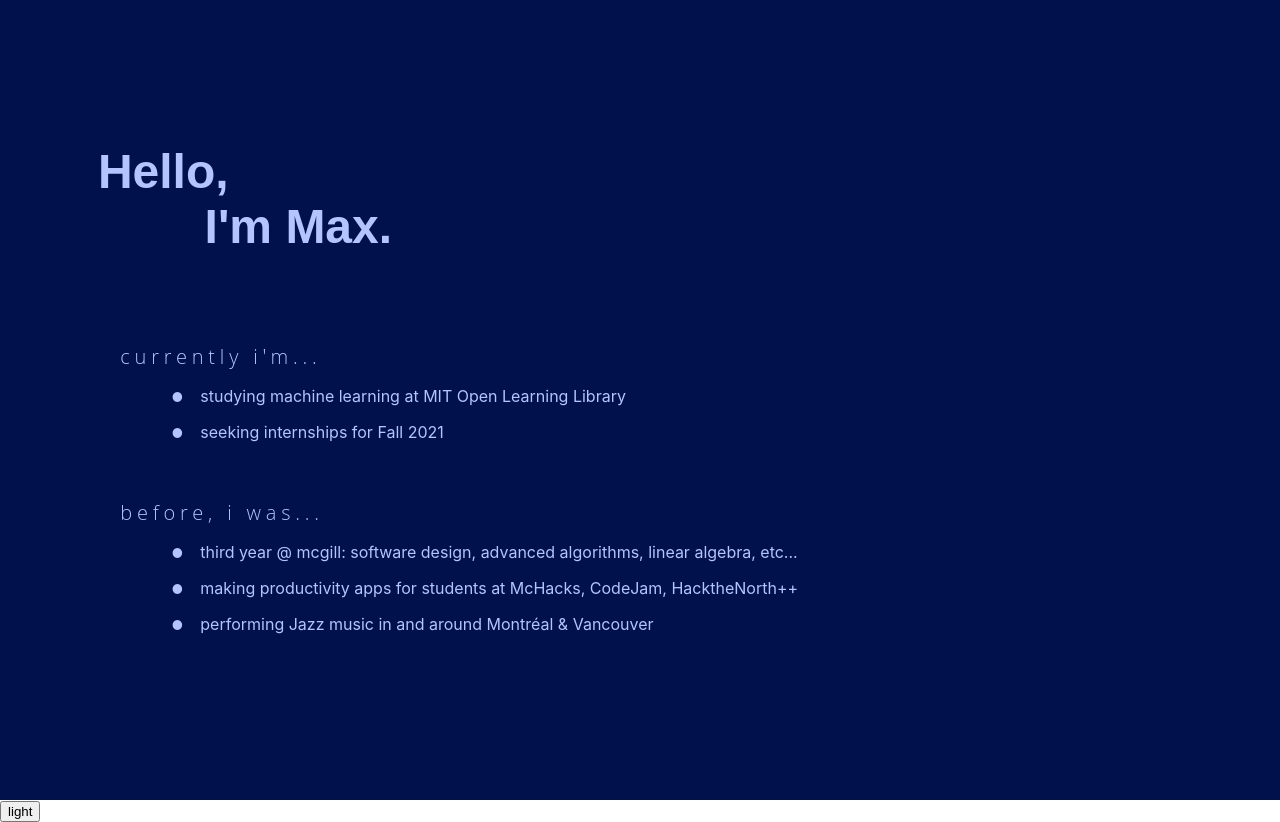
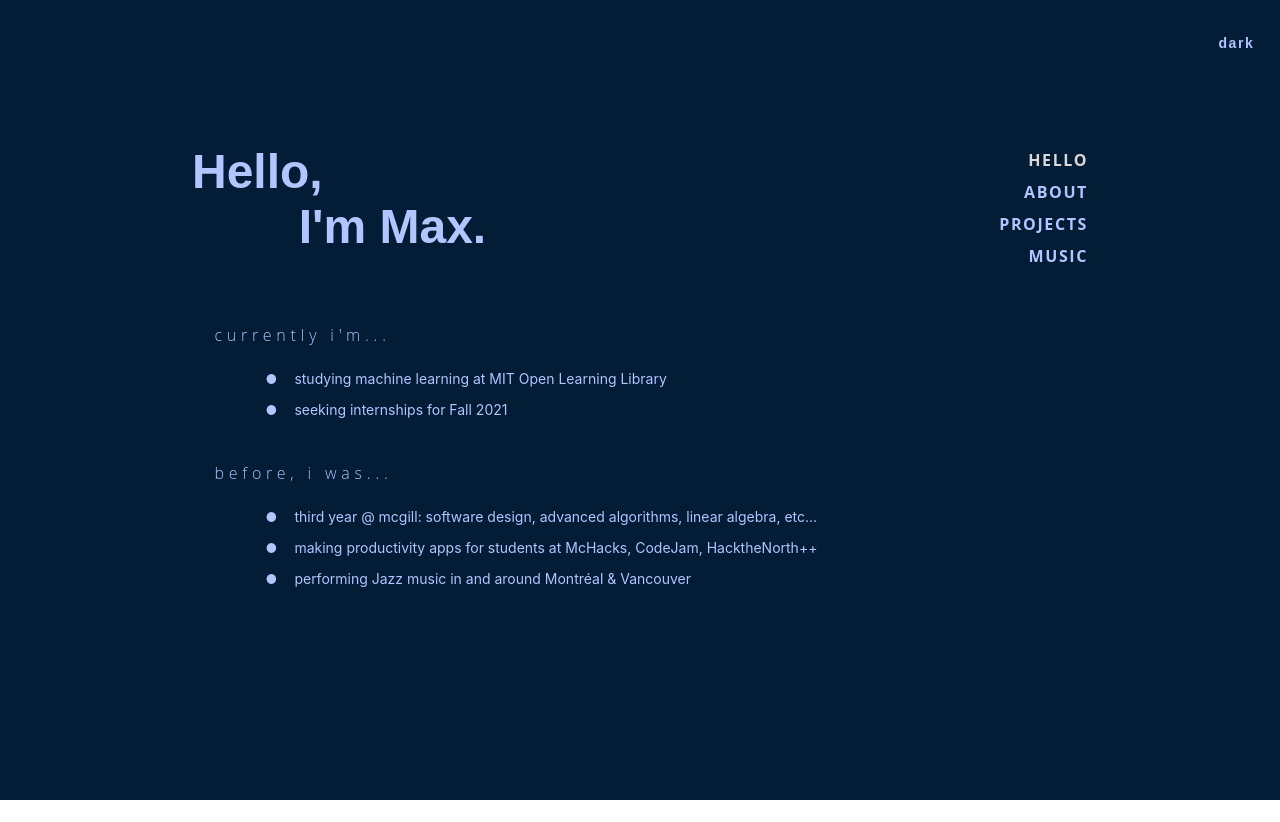
Before and after one commit to chetbae/chetbae.github.io, a React (Create React App) app: page / in a window 1280 px wide. After the commit the page ends 800 px from the top, so only its background shows below. Built offline with nearby package versions, Linux system fonts and the light colour scheme.

Commit message:
HELLO done, SideNav done

```diff
--- a/src/App.tsx
+++ b/src/App.tsx
@@ -6,6 +6,10 @@ import { LandingPage, AboutPage } from './containers';
 import { ThemeProvider } from 'styled-components';
 import { Toggle } from './components/Toggle';
 import { containers } from './styles';
+
+const togglePosition = {
+  right: '15%'
+};
 
 function App() {
   const [theme, setTheme] = useState(false);
--- a/src/components/SideNav.tsx
+++ b/src/components/SideNav.tsx
@@ -1 +1,35 @@
-export {};
+import styled from 'styled-components';
+import { typography } from '../styles';
+
+const LinkContainer = styled.nav`
+    width: 20%;
+    line-height: 2rem;
+    text-align: right;
+
+    background-color: gre;
+`;
+
+export const SideNav = () => {
+    return(
+        <LinkContainer>
+
+            <typography.LinkHeading
+                exact to="/" >
+                HELLO
+            </typography.LinkHeading><br/>
+            <typography.LinkHeading
+                exact to="/about" >
+                ABOUT
+            </typography.LinkHeading><br/>
+            <typography.LinkHeading
+                exact to="/projects" >
+                PROJECTS
+            </typography.LinkHeading><br/>
+            <typography.LinkHeading
+                exact to="/music" >
+                MUSIC
+            </typography.LinkHeading><br/>
+
+        </LinkContainer>
+    );
+};
--- a/src/components/Toggle.tsx
+++ b/src/components/Toggle.tsx
@@ -1,4 +1,19 @@
 import React, { useEffect } from 'react';
+import styled from 'styled-components';
+import { typography } from '../styles';
+
+const StyledButton = styled.button`
+    background-color: ${({ theme }) => theme.background};
+    border: none;
+    color: ${({ theme }) => theme.secondary};
+    padding: 0.2rem 0.6rem;
+    margin: 1rem;
+    text-align: center;
+    text-decoration: none;
+    position: fixed;
+    right: 0;
+    top: 0;
+`;
 
 // type-ing for componenet
 interface IMyProps {
@@ -22,8 +37,8 @@ export const Toggle: React.FC<IMyProps> = (props: IMyProps) => {
     }
 
     return(
-        <button onClick={toggleTheme}>
-            {theme ? 'dark' : 'light'}
-        </button>
+        <StyledButton onClick={toggleTheme}>
+            <typography.HeadingFancy>{!theme ? 'dark' : 'light'}</typography.HeadingFancy>
+        </StyledButton>
     )
 }
--- a/src/containers/LandingPage.tsx
+++ b/src/containers/LandingPage.tsx
@@ -1,8 +1,9 @@
 import { typography, containers } from '../styles';
 import styled from 'styled-components';
+import { SideNav } from '../components/SideNav';
+
 
 const LandingContainer = styled.div`
-
 `;
 
 const BodyContainer = styled.div`
@@ -36,8 +37,8 @@ export const LandingPage = () => {
                         I'm Max.
                     </typography.LargeHeading>
 
-                    <containers.Top3>
-                        <BodyContainer>
+                    <BodyContainer>
+                        <containers.Top3>
                             <typography.Heading>
                                 currently i'm...
                             </typography.Heading>
@@ -50,11 +51,9 @@ export const LandingPage = () => {
                                     <typography.Body>seeking internships for Fall 2021</typography.Body>
                                 </ListItem>
                             </ListContainer>
+                        </containers.Top3>
 
-                        </BodyContainer>
-                    </containers.Top3>
-                    <containers.Top1>
-                        <BodyContainer>
+                        <containers.Top1>
                             <typography.Heading>
                                 before, i was...
                             </typography.Heading>
@@ -70,12 +69,14 @@ export const LandingPage = () => {
                                     <typography.Body>performing Jazz music in and around Montréal & Vancouver</typography.Body>
                                 </ListItem>
                             </ListContainer>
+                        </containers.Top1>
+                    </BodyContainer>
 
-                        </BodyContainer>
-                    </containers.Top1>
                 </LandingContainer>
 
             </containers.ContentContainer>
+            <SideNav />
+
         </containers.PageContainer>
     )
 }
--- a/src/styles/colour.js
+++ b/src/styles/colour.js
@@ -1,10 +1,12 @@
 export const light_mode = {
     primary: 'black',
     secondary: '#003163',
+    tertiary: '#003163',
     background: 'white',
 }
 export const dark_mode = {
     primary: '#D9D9D9',
     secondary: '#B3C4FF',
-    background: '#00114B',
+    tertiary: '#D9D9D9',
+    background: '#031d36',
 }
--- a/src/styles/containers.js
+++ b/src/styles/containers.js
@@ -1,32 +1,36 @@
-import styled from "styled-components";
+import styled from 'styled-components';
 
 const Top1 = styled.div`
     padding-top: 1rem;
 `;
 
 const Top3 = styled.div`
-    padding-top: 3rem;
+    padding-top: 2.6rem;
 `;
 
+// in App.tsx
 const SiteContainer = styled.div`
     width: 100wh;
     height: 100vh;
     background-color: ${({ theme }) => theme.background};
+    justify-content: center;
 `;
 
+// content + sidenav
 const PageContainer = styled.div`
     width: 70%;
-    height: 100vh;
-    left: 0;
+    padding-top: 9rem;
     display: flex;
-    justify-content: center;
     flex-direction: row;
+    margin: 0% 15%;
+    background-color: re;
 `;
 
+// page content, left majority
 const ContentContainer = styled.div`
-    display: flex;
+    width: 80%;
     flex-direction: row;
-    padding-top: 9rem;
+    background-color: gree;
 `;
 
 const Overlap = styled.div`
--- a/src/styles/typography.js
+++ b/src/styles/typography.js
@@ -1,10 +1,11 @@
 import styled from 'styled-components'
+import { NavLink } from 'react-router-dom';
 
 const extraLargeText = '48px'
 const largeText = '32px'
-const mediumText = '20px'
-const bodyText = '16px'
-const smallText = '12px'
+const mediumText = '16px'
+const bodyText = '14px'
+const smallText = '10px'
 
 // large heading, e.g. 'Hello, I'm Max.'
 const LargeHeading = styled.p`
@@ -19,7 +20,7 @@ const LargeHeading = styled.p`
 `;
 
 const Heading = styled.p`
-    margin: 32px 0px 6px 0px;
+    margin: 1rem 0rem 1.4rem 0rem;
     font-size: ${mediumText};
     padding-bottom: 6px;
     font-family: "Open Sans", sans-serif;
@@ -30,13 +31,66 @@ const Heading = styled.p`
     color: ${({ theme }) => theme.secondary};
 `;
 
+const HeadingFancy = styled.p`
+    margin: 1rem 0rem 1rem 0rem;
+    font-size: ${bodyText};
+    padding-bottom: 0.4rem;
+    font-family: "Shippori Mincho B1", sans-serif;
+    font-weight: 900;
+    word-wrap: normal;
+    letter-spacing: 0.1rem;
+    line-height: 1rem;
+    color: ${({ theme }) => theme.secondary};
+`;
+
 const Body = styled.p`
     font-size: ${bodyText};
     color: ${({ theme }) => theme.secondary};
 `;
 
+const activeClassName = 'nav-item-active'
+
+const LinkHeading = styled(NavLink).attrs({ activeClassName })`
+    font-size: ${mediumText};
+    font-family: "Open Sans", sans-serif;
+    color: ${({ theme }) => theme.secondary};
+    text-align: right;
+    letter-spacing: 0.1rem;
+    cursor: pointer;
+    text-decoration: none;
+    line-height: 1rem;
+    font-weight: 700;
+    &:hover {
+        color: ${({ theme }) => theme.primary};
+    }
+    &.${activeClassName} {
+        color: ${({ theme }) => theme.primary};
+      }
+`;
+
+const LinkHeadingFancy = styled(NavLink).attrs({ activeClassName })`
+    font-size: ${largeText};
+    font-family: "Shippori Mincho B1", sans-serif;
+    color: ${({ theme }) => theme.secondary};
+    text-align: right;
+    letter-spacing: 1rem;
+    cursor: pointer;
+    text-decoration: none;
+    line-height: 1rem;
+    font-weight: 900;
+    &:hover {
+        color: ${({ theme }) => theme.tertiary};
+    }
+    &.${activeClassName} {
+        color: ${({ theme }) => theme.tertiary};
+      }
+`;
+
 export const typography = {
     LargeHeading: LargeHeading,
     Heading: Heading,
+    HeadingFancy: HeadingFancy,
     Body: Body,
+    LinkHeading: LinkHeading,
+    LinkHeadingFancy: LinkHeadingFancy,
 };
```
